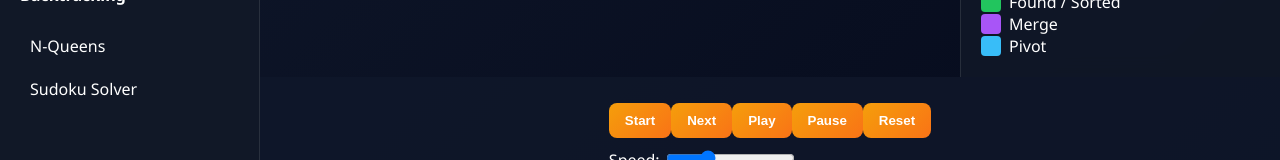
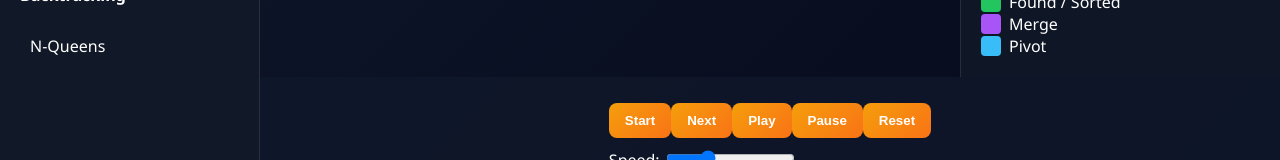
Before and after one commit to Abhavya2911/AlgoVision, a React (Create React App) app: page / in a window 1280 px wide. Shown: the part 947-1107 px from the top of the page. Built offline with nearby package versions, Linux system fonts and the light colour scheme.

Commit message:
commit -m

```diff
--- a/src/components/Sidebar.jsx
+++ b/src/components/Sidebar.jsx
@@ -130,13 +130,6 @@ export default function Sidebar({ setArray, setAlgorithm, algorithm, setGraph, s
     N-Queens
       </p>
 
-      <p
-   className={`algo-item ${algorithm=="sudoku" ? "active" : ""}`}
-    onClick={()=> setAlgorithm("sudoku")}
-  >
-    Sudoku Solver
-      </p>
-
  </div>
 
 
```
